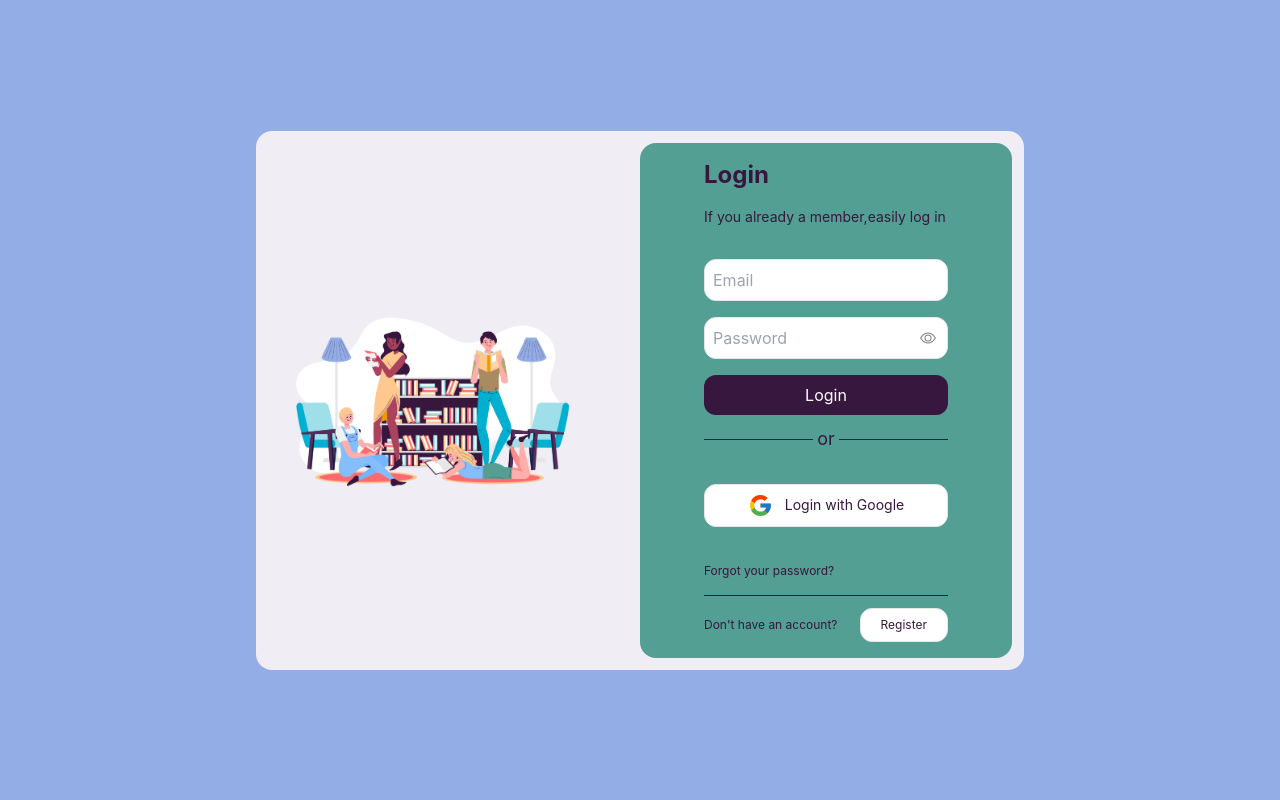
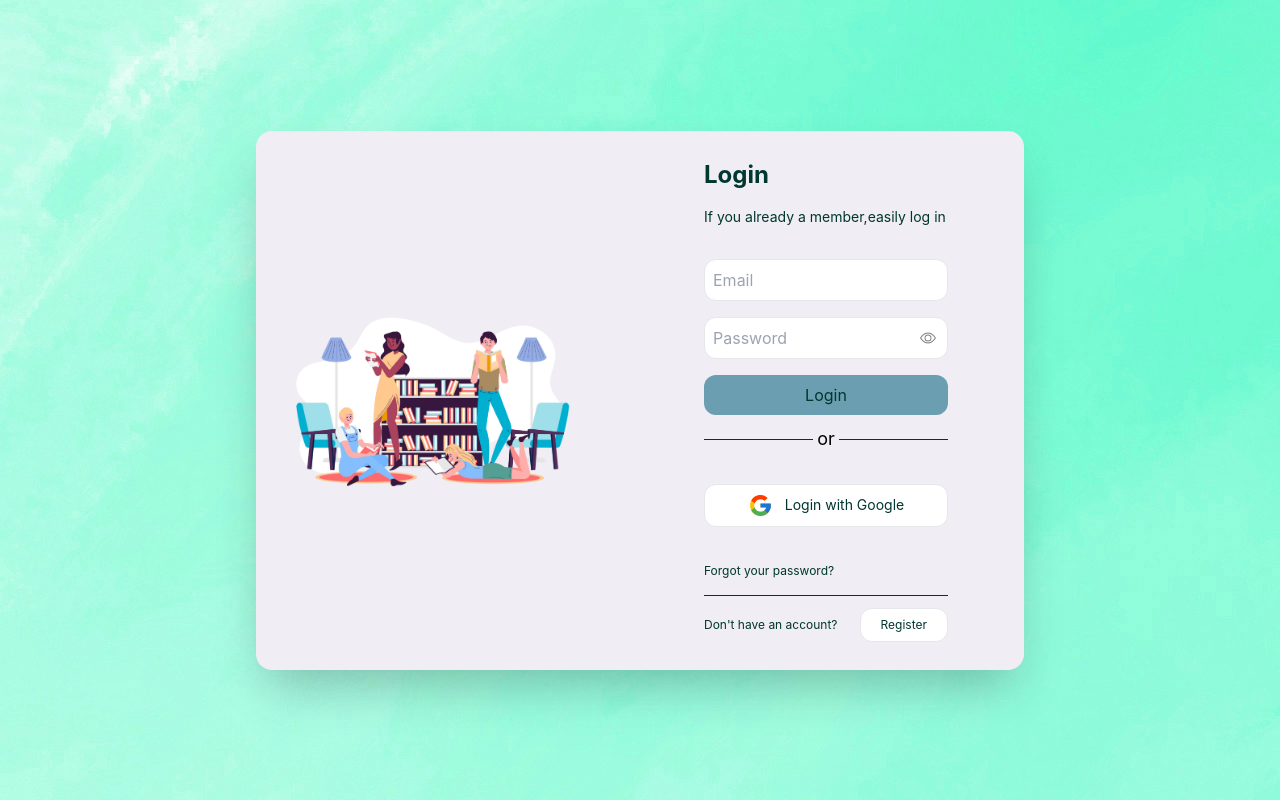
Before and after one commit to thehassanshaikh/World-of-Novels, a React (Create React App) app: page /login in a window 1280 px wide. Shown: the top 800 px of the page. Built offline with nearby package versions, Linux system fonts and the light colour scheme; the HTML template or start-up script is replaced by a standard one.

Commit message:
update login page

```diff
--- a/src/pages/login/Login.jsx
+++ b/src/pages/login/Login.jsx
@@ -1,13 +1,14 @@
 import React from 'react'
 import { NavLink } from 'react-router-dom'
 import login from './image12.jpg'
+import mintbackground from './mintBackground.jpg'
 
 function Login() {
   return (
     <div>
-      <section className='bg-[#93ade6] min-h-screen flex items-center justify-center'>
+      <section className='min-h-screen flex items-center justify-center' style={{ backgroundImage: `url(${mintbackground})` }}>
         {/* ------------------------------------------------------login container------------------------------------------------------- */}
-        <div className="bg-[#f0edf4] flex rounded-2xl  max-w-3xl p-3">
+        <div className="bg-[#f0edf4] flex rounded-2xl shadow-2xl  max-w-3xl p-3">
 
 
         {/* ----------------------------------------------------image---------------------------------------------------------------------- */}
@@ -16,9 +17,9 @@ function Login() {
         </div>
 
          {/* --------------------------------form---------------------------------------------------------------------*/}
-        <div className='sm:w-1/2 px-16 py-4 rounded-2xl bg-[#539f93]'>
-         <h2 className='font-bold text-2xl text-[#37173e]'>Login</h2>
-         <p className='text-sm mt-4 text-[#37173e]'>
+        <div className='sm:w-1/2 px-16 py-4 rounded-2xl bg-[#f0edf4]'>
+         <h2 className='font-bold text-2xl text-[#00372e]'>Login</h2>
+         <p className='text-sm mt-4 text-[#00372e]'>
           If you already a member,easily log in
          </p>
          <form className='flex flex-col gap-4'>
@@ -30,14 +31,14 @@ function Login() {
             <path d="M8 5.5a2.5 2.5 0 1 0 0 5 2.5 2.5 0 0 0 0-5zM4.5 8a3.5 3.5 0 1 1 7 0 3.5 3.5 0 0 1-7 0z"/>
             </svg>
           </div>
-          <button type='submit' className='bg-[#37173e] rounded-xl py-2 text-white'>Login</button>
+          <button type='submit' className='bg-[#6b9eb0] text-[#00372e] hover:bg-[#00372e] hover:scale-90 rounded-xl py-2 hover:text-white'>Login</button>
          </form>
          <div className='w-full flex items-center justify-center relative py-6'>
-          <div className='w-full h-[1px] bg-[#37173e]'></div>
-          <p className='text-lg absolute text-[#37173e] bg-[#539f93] px-1'>or</p>
+          <div className='w-full h-[1px] bg-[#00372e]'></div>
+          <p className='text-lg absolute text[#00372e] bg-[#f0edf4] px-1'>or</p>
          </div>
 
-         <button className="bg-white border py-2 w-full rounded-xl mt-5 flex justify-center items-center text-sm hover:scale-105 duration-300 text-[#37173e]">
+         <button className="bg-white border py-2 w-full rounded-xl mt-5 flex justify-center items-center text-sm hover:scale-105 duration-300 text-[#00372e]">
         <svg className="mr-3" xmlns="http://www.w3.org/2000/svg" viewBox="0 0 48 48" width="25px">
           <path fill="#FFC107" d="M43.611,20.083H42V20H24v8h11.303c-1.649,4.657-6.08,8-11.303,8c-6.627,0-12-5.373-12-12c0-6.627,5.373-12,12-12c3.059,0,5.842,1.154,7.961,3.039l5.657-5.657C34.046,6.053,29.268,4,24,4C12.955,4,4,12.955,4,24c0,11.045,8.955,20,20,20c11.045,0,20-8.955,20-20C44,22.659,43.862,21.35,43.611,20.083z" />
           <path fill="#FF3D00" d="M6.306,14.691l6.571,4.819C14.655,15.108,18.961,12,24,12c3.059,0,5.842,1.154,7.961,3.039l5.657-5.657C34.046,6.053,29.268,4,24,4C16.318,4,9.656,8.337,6.306,14.691z" />
@@ -47,11 +48,11 @@ function Login() {
         Login with Google
       </button>
 
-      <div className="mt-5 text-xs border-b border-[#37173e] py-4 text-[#37173e]">
+      <div className="mt-5 text-xs border-b border-[#00372e] py-4 text-[#00372e]">
         <NavLink href="#">Forgot your password?</NavLink>
       </div>
 
-      <div className="mt-3 text-xs flex justify-between items-center text-[#37173e]">
+      <div className="mt-3 text-xs flex justify-between items-center text-[#00372e]">
         <p>Don't have an account?</p>
         <button className="py-2 px-5 bg-white border rounded-xl hover:scale-110 duration-300">Register</button>
       </div>
```
Also changed, not shown: src/pages/login/image2.avif (deleted), src/pages/login/mintBackground.jpg (added).
